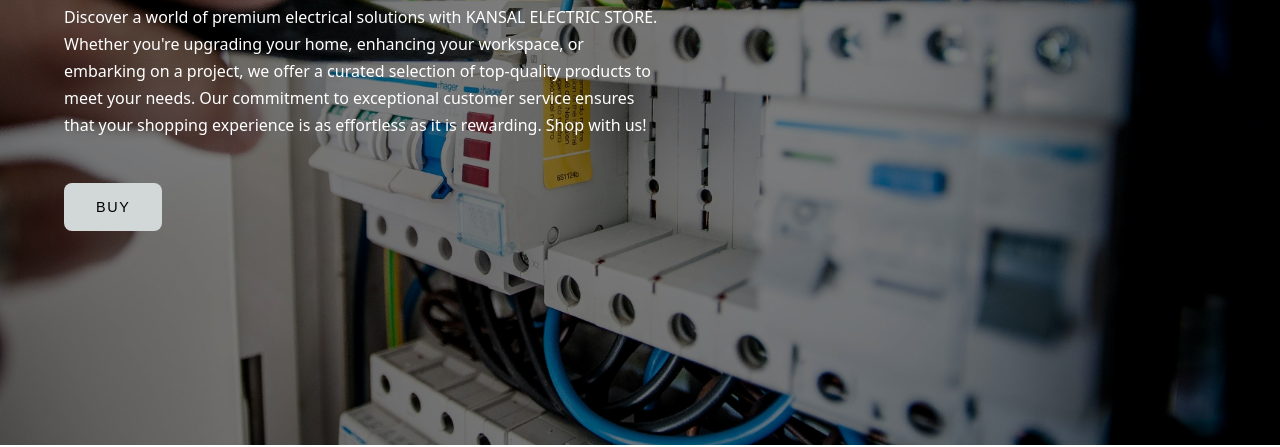
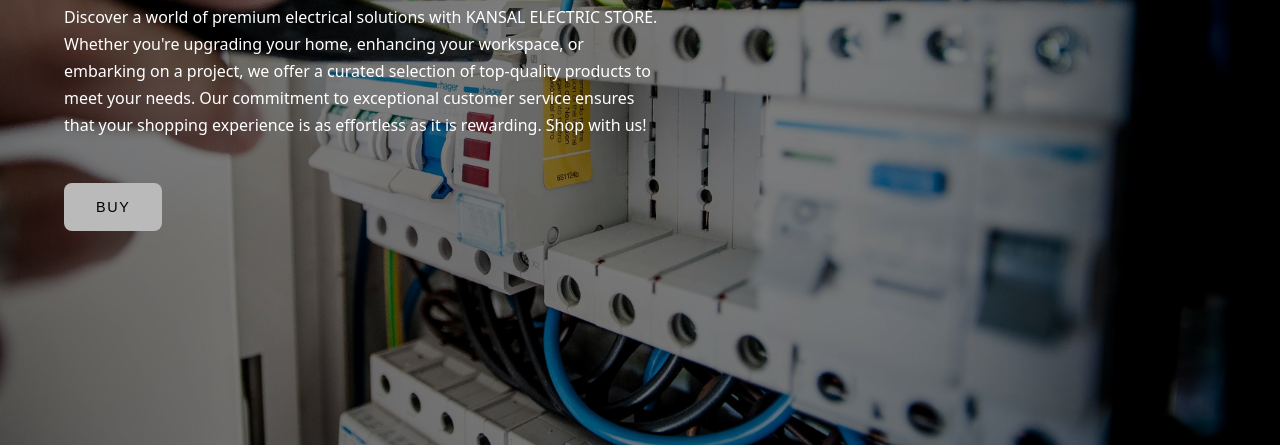
Before and after one commit to Daksh707/Kansal-Electric-Store, a plain HTML site: page index.html in a window 1280 px wide. Shown: the part 382-829 px from the top of the page. Drawn offline with nearby package versions, Linux system fonts and the light colour scheme.

Commit message:
Update style.css complete

```diff
--- a/style.css
+++ b/style.css
@@ -161,7 +161,7 @@ header .info {
 }
 
 .about-container {
-    display: grid;
+    /* display: grid; */
     gap: 2rem;
     position: relative;
     padding: 0 1rem;
@@ -267,7 +267,7 @@ iframe {
 /* Button Styles */
 .btn {
     display: inline-block;
-    background: var(--color-secondary);
+    background: rgb(187, 186, 186);
     padding: 1rem 2rem;
     border-radius: 0.5rem;
     margin-top: 1rem;
```
